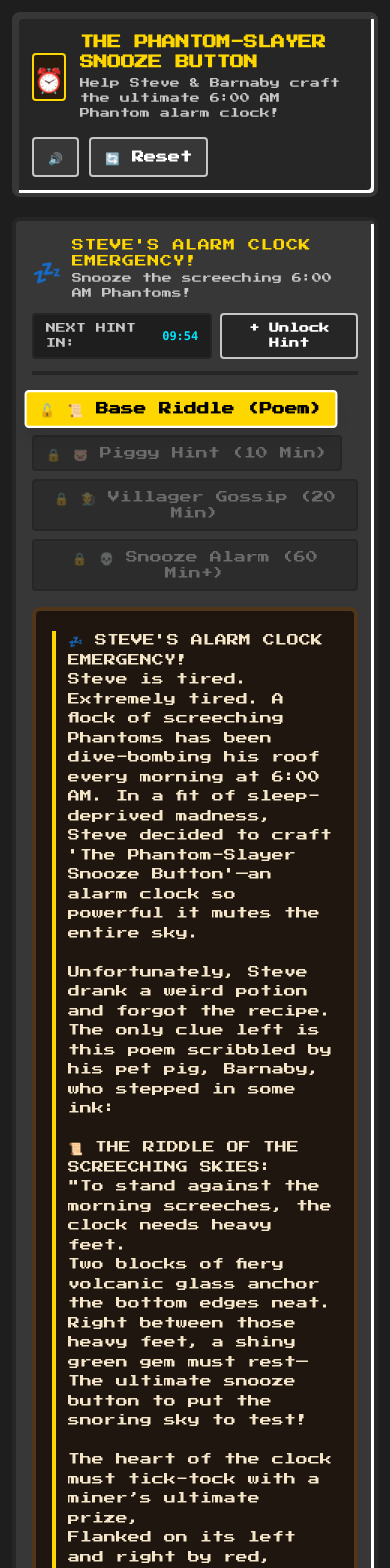
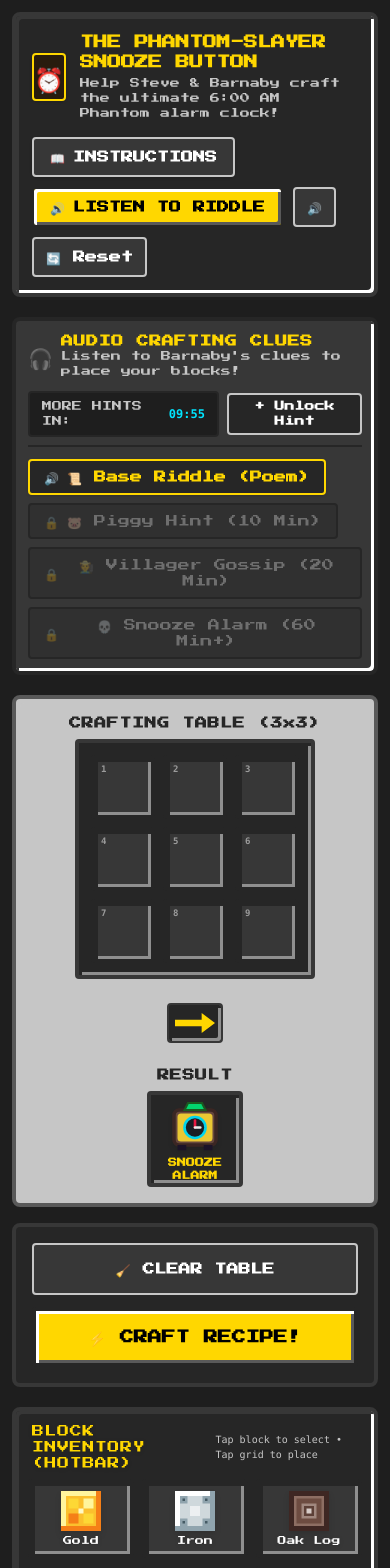
Before and after one commit to jlivanramirez7/MinecraftPuzzel, a React (Vite) app: page / in a window 390 px wide. Shown: the top 1568 px of the page. Built offline with nearby package versions, Linux system fonts and the light colour scheme.

Commit message:
feat: redesign UI with front-and-center crafting table and audio-first riddle/instructions controls

```diff
--- a/src/App.tsx
+++ b/src/App.tsx
@@ -2,7 +2,8 @@ import React, { useState, useEffect, useCallback } from 'react';
 import confetti from 'canvas-confetti';
 import { CraftingGrid } from './components/CraftingGrid';
 import { InventoryHotbar } from './components/InventoryHotbar';
-import { RiddleConsole } from './components/RiddleConsole';
+import { AudioRiddleBar } from './components/AudioRiddleBar';
+import { InstructionsModal } from './components/InstructionsModal';
 import { VillagerChatBubble } from './components/VillagerChatBubble';
 import { CelebrationModal } from './components/CelebrationModal';
 import { WINNING_RECIPE, HINT_TIERS, MOCK_QUOTES } from './data/riddle';
@@ -86,14 +87,15 @@ export const App: React.FC = () => {
   const [puzzleIsSolved, setPuzzleIsSolved] = useState<boolean>(getInitialSolvedState);
   const [isAudioMuted, setIsAudioMuted] = useState<boolean>(getInitialMutedState);
 
-  // Transient State
+  // Transient UI State
   const [selectedBlockId, setSelectedBlockId] = useState<BlockId | null>(null);
+  const [isInstructionsOpen, setIsInstructionsOpen] = useState<boolean>(false);
   const [elapsedSeconds, setElapsedSeconds] = useState<number>(() =>
     Math.floor((Date.now() - getInitialStartTime()) / 1000)
   );
   const [currentMockQuote, setCurrentMockQuote] = useState<string | null>(null);
 
-  // Sync state changes to localStorage (Section 5)
+  // Sync state changes to localStorage
   useEffect(() => {
     localStorage.setItem(STORAGE_KEYS.GRID_STATE, JSON.stringify(craftingGrid));
   }, [craftingGrid]);
@@ -117,13 +119,23 @@ export const App: React.FC = () => {
     }
   }, [isAudioMuted]);
 
-  // Read a hint or text aloud
-  const readRiddleAloud = useCallback(
+  // Speak a hint or riddle aloud via SpeechSynthesis
+  const speakTextAloud = useCallback(
     (text: string) => {
       soundEngine.speakText(text, isAudioMuted);
     },
     [isAudioMuted]
   );
+
+  // Play full audio riddle + any unlocked hints sequentially
+  const handleListenToRiddle = useCallback(() => {
+    const unlockedTexts = HINT_TIERS.filter((tier) =>
+      unlockedHints.includes(tier.id)
+    ).map((t) => `${t.title}. ${t.text}`);
+
+    const combinedSpeech = unlockedTexts.join(' ... Next audio clue: ');
+    soundEngine.speakText(combinedSpeech, isAudioMuted);
+  }, [unlockedHints, isAudioMuted]);
 
   // Helper to unlock a specific hint tier
   const unlockHintTier = useCallback(
@@ -135,16 +147,16 @@ export const App: React.FC = () => {
           soundEngine.playChime(isAudioMuted);
           const tier = HINT_TIERS.find((t) => t.id === tierId);
           if (tier) {
-            readRiddleAloud(`${tier.title} unlocked: ${tier.text}`);
+            speakTextAloud(`${tier.title} unlocked! ${tier.text}`);
           }
         }
         return next;
       });
     },
-    [isAudioMuted, readRiddleAloud]
+    [isAudioMuted, speakTextAloud]
   );
 
-  // Riddle Loop & Timer Monitor (Every 1 second update elapsed time & auto-unlock hints)
+  // Riddle Loop & Timer Monitor (Auto-unlock at 10m, 20m, 60m)
   useEffect(() => {
     const timer = setInterval(() => {
       const now = Date.now();
@@ -246,18 +258,26 @@ export const App: React.FC = () => {
 
   return (
     <div className="min-h-screen flex flex-col justify-between bg-mc-dark p-3 sm:p-6 pb-12">
+      {/* Celebration Overlay Modal (Secret Letter Q Reveal) */}
       <CelebrationModal
         isOpen={puzzleIsSolved}
         onReset={handleResetPuzzle}
       />
 
+      {/* Instructions Popup Modal */}
+      <InstructionsModal
+        isOpen={isInstructionsOpen}
+        onClose={() => setIsInstructionsOpen(false)}
+      />
+
+      {/* Villager Chat Mock Bubble */}
       <VillagerChatBubble
         mockQuote={currentMockQuote}
         onDismiss={() => setCurrentMockQuote(null)}
       />
 
-      <div className="max-w-6xl mx-auto w-full space-y-5">
-        {/* Header Bar */}
+      <div className="max-w-5xl mx-auto w-full space-y-5">
+        {/* Top Header & Main Audio/Help Controls */}
         <header className="bg-mc-stoneDark border-4 border-mc-stone p-4 sm:p-5 rounded-lg shadow-mc-inset flex flex-wrap items-center justify-between gap-4">
           <div className="flex items-center gap-3.5">
             <div className="w-12 h-12 sm:w-14 sm:h-14 bg-mc-dirtDark border-2 border-mc-gold rounded flex items-center justify-center text-2xl sm:text-3xl shadow">
@@ -273,10 +293,29 @@ export const App: React.FC = () => {
             </div>
           </div>
 
-          <div className="flex items-center gap-2.5">
+          {/* Primary Top Action Bar: HOW TO PLAY & LISTEN TO RIDDLE */}
+          <div className="flex flex-wrap items-center gap-2.5">
+            <button
+              onClick={() => setIsInstructionsOpen(true)}
+              className="bg-mc-stone border-2 border-mc-panel hover:border-mc-gold hover:bg-mc-panelDark text-white px-4 py-2.5 rounded text-xs font-minecraft transition-all font-bold flex items-center gap-2 shadow"
+              title="How to Play Instructions"
+            >
+              <span>📖</span>
+              <span>INSTRUCTIONS</span>
+            </button>
+
+            <button
+              onClick={handleListenToRiddle}
+              className="bg-mc-gold hover:bg-white text-black border-2 border-mc-stoneDark px-4 py-2.5 rounded text-xs font-minecraft transition-all font-bold flex items-center gap-2 shadow-mc-button hover:scale-105 active:scale-95"
+              title="Speak Riddle & Unlocked Hints Aloud"
+            >
+              <span>🔊</span>
+              <span>LISTEN TO RIDDLE</span>
+            </button>
+
             <button
               onClick={() => setIsAudioMuted(!isAudioMuted)}
-              className={`px-3.5 py-2.5 rounded text-xs border-2 flex items-center gap-1.5 font-minecraft transition-all font-bold ${
+              className={`px-3 py-2.5 rounded text-xs border-2 flex items-center gap-1.5 font-minecraft transition-all font-bold ${
                 isAudioMuted
                   ? 'bg-mc-redstone border-white text-white'
                   : 'bg-mc-stone border-mc-panel hover:border-mc-gold text-white'
@@ -291,7 +330,7 @@ export const App: React.FC = () => {
 
             <button
               onClick={handleResetPuzzle}
-              className="bg-mc-stone border-2 border-mc-panel hover:border-mc-redstone hover:bg-mc-redstone/20 text-white px-3.5 py-2.5 rounded text-xs font-minecraft transition-all font-bold"
+              className="bg-mc-stone border-2 border-mc-panel hover:border-mc-redstone hover:bg-mc-redstone/20 text-white px-3 py-2.5 rounded text-xs font-minecraft transition-all font-bold"
               title="Reset Puzzle Progress"
             >
               🔄 Reset
@@ -299,18 +338,18 @@ export const App: React.FC = () => {
           </div>
         </header>
 
-        {/* Section 2 & 3: Riddle & Hint Progression Engine */}
-        <RiddleConsole
+        {/* Audio Riddle & Countdown Status Bar */}
+        <AudioRiddleBar
           unlockedHints={unlockedHints}
           elapsedSeconds={elapsedSeconds}
+          onPlayAudio={(text) => speakTextAloud(text)}
           onUnlockNextHint={handleUnlockNextHint}
-          onSpeakRiddle={readRiddleAloud}
         />
 
-        {/* Main Crafting Workspace Grid + Inventory */}
-        <div className="grid grid-cols-1 lg:grid-cols-12 gap-5 items-start">
-          {/* Crafting Grid Area */}
-          <div className="lg:col-span-7 w-full">
+        {/* --- FRONT AND CENTER: THE 3x3 CRAFTING WORKSPACE --- */}
+        <div className="space-y-5">
+          {/* Big 3x3 Crafting Table Centerpiece */}
+          <div className="w-full">
             <CraftingGrid
               gridState={craftingGrid}
               selectedBlockId={selectedBlockId}
@@ -318,52 +357,39 @@ export const App: React.FC = () => {
               onSlotDrop={handleSlotDrop}
             />
 
-            {/* Action Buttons (Tablet Big Touch Targets) */}
-            <div className="mt-4 flex flex-col sm:flex-row items-center justify-between gap-3 bg-mc-stoneDark p-3.5 rounded border-4 border-mc-stone">
+            {/* Core Action Buttons Directly Below Table */}
+            <div className="mt-4 flex flex-col sm:flex-row items-center justify-between gap-3 bg-mc-stoneDark p-4 rounded-lg border-4 border-mc-stone">
               <button
                 onClick={handleClearTable}
-                className="w-full sm:w-auto bg-mc-stone hover:bg-mc-panelDark text-white border-2 border-mc-panel px-5 py-3.5 rounded text-xs font-minecraft transition-all font-bold"
+                className="w-full sm:w-auto bg-mc-stone hover:bg-mc-panelDark text-white border-2 border-mc-panel px-6 py-4 rounded text-xs font-minecraft transition-all font-bold"
               >
                 🧹 CLEAR TABLE
               </button>
 
               <button
                 onClick={handleSubmitRecipe}
-                className="w-full sm:w-auto bg-mc-gold hover:bg-white text-black font-bold border-4 border-mc-stoneDark px-8 py-4 rounded text-sm font-minecraft shadow-mc-button hover:scale-105 active:scale-95 transition-all"
+                className="w-full sm:w-auto bg-mc-gold hover:bg-white text-black font-bold border-4 border-mc-stoneDark px-10 py-4 rounded text-sm font-minecraft shadow-mc-button hover:scale-105 active:scale-95 transition-all"
               >
                 ⚡ CRAFT RECIPE!
               </button>
             </div>
           </div>
 
-          {/* Block Inventory Hotbar */}
-          <div className="lg:col-span-5 w-full">
+          {/* Block Inventory Hotbar Directly Below */}
+          <div className="w-full">
             <InventoryHotbar
               selectedBlockId={selectedBlockId}
               onSelectBlock={(blockId) =>
                 setSelectedBlockId((prev) => (prev === blockId ? null : blockId))
               }
             />
-
-            {/* Kid & Tablet Friendly Interaction Tips */}
-            <div className="mt-3.5 bg-mc-stone/70 border-2 border-mc-stoneDark p-3.5 rounded text-xs text-mc-panel space-y-2">
-              <div className="text-mc-gold uppercase font-bold text-xs font-minecraft">
-                💡 Tablet Touch Tips (For 10-Year-Old Fingers):
-              </div>
-              <div className="font-minecraft text-[11px] leading-relaxed">
-                • Tap any block below to select it (yellow outline).<br />
-                • Tap any slot on the 3x3 table to place it.<br />
-                • Tap a slot without a selected item to clear that block.<br />
-                • Press &apos;Craft Recipe!&apos; when your grid matches Barnaby&apos;s story!
-              </div>
-            </div>
           </div>
         </div>
       </div>
 
       {/* Footer Info */}
-      <footer className="max-w-6xl mx-auto w-full mt-6 text-center text-[10px] text-mc-panel/60 font-mono">
-        The Phantom-Slayer Snooze Button • Happy Birthday! • Containerized &amp; Ready for Google Cloud Run
+      <footer className="max-w-5xl mx-auto w-full mt-8 text-center text-[10px] text-mc-panel/60 font-mono">
+        The Phantom-Slayer Snooze Button • Birthday Treasure Puzzle 1 of 4 (Letter Q) • Containerized for Google Cloud Run
       </footer>
     </div>
   );
--- /dev/null
+++ b/src/components/AudioRiddleBar.tsx
@@ -0,0 +1,99 @@
+import React from 'react';
+import { HINT_TIERS } from '../data/riddle';
+import { HintTierId } from '../types/game';
+
+interface AudioRiddleBarProps {
+  unlockedHints: HintTierId[];
+  elapsedSeconds: number;
+  onPlayAudio: (text: string, title: string) => void;
+  onUnlockNextHint: () => void;
+}
+
+export const AudioRiddleBar: React.FC<AudioRiddleBarProps> = ({
+  unlockedHints,
+  elapsedSeconds,
+  onPlayAudio,
+  onUnlockNextHint,
+}) => {
+  const nextLockedTier = HINT_TIERS.find((tier) => !unlockedHints.includes(tier.id));
+  const nextUnlockSeconds = nextLockedTier ? nextLockedTier.unlockMinutes * 60 : null;
+  const remainingSeconds =
+    nextUnlockSeconds !== null ? Math.max(0, nextUnlockSeconds - elapsedSeconds) : 0;
+
+  const formatCountdown = (secs: number) => {
+    const m = Math.floor(secs / 60);
+    const s = secs % 60;
+    return `${m.toString().padStart(2, '0')}:${s.toString().padStart(2, '0')}`;
+  };
+
+  return (
+    <div className="bg-mc-stone border-4 border-mc-stoneDark p-3 sm:p-4 rounded-lg shadow-mc-inset text-white w-full">
+      {/* Audio Clues Title & Timer Bar */}
+      <div className="flex flex-wrap items-center justify-between gap-3 pb-2 border-b-2 border-mc-stoneDark">
+        <div className="flex items-center gap-2">
+          <span className="text-xl sm:text-2xl">🎧</span>
+          <div>
+            <h3 className="text-xs sm:text-sm text-mc-gold uppercase tracking-wider font-minecraft font-bold">
+              AUDIO CRAFTING CLUES
+            </h3>
+            <p className="text-[10px] text-mc-panel font-minecraft">
+              Listen to Barnaby&apos;s clues to place your blocks!
+            </p>
+          </div>
+        </div>
+
+        {/* Live Countdown to Next Hint */}
+        <div className="flex items-center gap-2">
+          {nextLockedTier ? (
+            <div className="bg-mc-dark px-3 py-1.5 rounded border-2 border-mc-stoneDark flex items-center gap-2">
+              <span className="text-[10px] text-mc-panel font-minecraft">MORE HINTS IN:</span>
+              <span className="text-xs sm:text-sm font-mono text-mc-diamond font-bold">
+                {formatCountdown(remainingSeconds)}
+              </span>
+            </div>
+          ) : (
+            <div className="bg-mc-dark px-3 py-1.5 rounded border-2 border-mc-emerald text-mc-emerald text-[10px] sm:text-xs font-minecraft font-bold">
+              ALL AUDIO HINTS UNLOCKED
+            </div>
+          )}
+
+          {nextLockedTier && (
+            <button
+              onClick={onUnlockNextHint}
+              className="bg-mc-stoneDark hover:bg-mc-gold hover:text-black border-2 border-mc-panel text-white text-[10px] px-2 py-1 rounded transition-colors font-bold font-minecraft"
+              title="Unlock Next Audio Hint Instantly (For Party Organizers & Testers)"
+            >
+              + Unlock Hint
+            </button>
+          )}
+        </div>
+      </div>
+
+      {/* Audio Play Buttons for Unlocked Clues */}
+      <div className="mt-3 flex flex-wrap items-center gap-2">
+        {HINT_TIERS.map((tier) => {
+          const isUnlocked = unlockedHints.includes(tier.id);
+
+          return (
+            <button
+              key={tier.id}
+              onClick={() => isUnlocked && onPlayAudio(tier.text, tier.title)}
+              disabled={!isUnlocked}
+              className={`
+                flex items-center gap-2 px-3.5 py-2 rounded text-xs sm:text-sm font-minecraft border-2 transition-all duration-150
+                ${
+                  !isUnlocked
+                    ? 'bg-mc-stoneDark/40 border-mc-stoneDark text-white/30 cursor-not-allowed'
+                    : 'bg-mc-stoneDark border-mc-gold text-mc-gold hover:bg-mc-gold hover:text-black shadow font-bold hover:scale-105 active:scale-95'
+                }
+              `}
+            >
+              <span>{isUnlocked ? '🔊' : '🔒'}</span>
+              <span>{tier.title}</span>
+            </button>
+          );
+        })}
+      </div>
+    </div>
+  );
+};
--- /dev/null
+++ b/src/components/InstructionsModal.tsx
@@ -0,0 +1,80 @@
+import React from 'react';
+
+interface InstructionsModalProps {
+  isOpen: boolean;
+  onClose: () => void;
+}
+
+export const InstructionsModal: React.FC<InstructionsModalProps> = ({
+  isOpen,
+  onClose,
+}) => {
+  if (!isOpen) return null;
+
+  return (
+    <div className="fixed inset-0 z-50 flex items-center justify-center bg-black/80 backdrop-blur-sm p-4 animate-fade-in">
+      <div className="bg-mc-stoneDark border-8 border-mc-gold rounded-xl p-6 md:p-8 max-w-lg w-full text-left shadow-2xl relative text-white font-minecraft">
+        {/* Title Bar */}
+        <div className="flex items-center justify-between pb-3 mb-4 border-b-4 border-mc-stone">
+          <div className="flex items-center gap-2">
+            <span className="text-2xl">📖</span>
+            <h2 className="text-sm sm:text-base text-mc-gold uppercase tracking-wider font-bold">
+              HOW TO PLAY (INSTRUCTIONS)
+            </h2>
+          </div>
+          <button
+            onClick={onClose}
+            className="text-mc-panel hover:text-white text-lg p-1 font-bold"
+            title="Close Instructions"
+          >
+            ✕
+          </button>
+        </div>
+
+        {/* Step-by-Step Instructions */}
+        <div className="space-y-4 text-xs sm:text-sm leading-relaxed text-mc-panel">
+          <div className="bg-mc-dark p-3 rounded border-2 border-mc-stone">
+            <span className="text-mc-gold font-bold">1. 🔊 LISTEN TO THE RIDDLE</span>
+            <p className="mt-1 text-[11px] sm:text-xs">
+              Press the <span className="text-white font-bold">LISTEN TO RIDDLE</span> button at the top!
+              Piggy Barnaby&apos;s audio riddle tells you which 5 Minecraft blocks go into the 3x3 Crafting Table.
+            </p>
+          </div>
+
+          <div className="bg-mc-dark p-3 rounded border-2 border-mc-stone">
+            <span className="text-mc-gold font-bold">2. 🕹️ TAP TO PLACE BLOCKS</span>
+            <p className="mt-1 text-[11px] sm:text-xs">
+              • <span className="text-white font-bold">SELECT</span>: Tap any block in your bottom Inventory Hotbar (highlights yellow).<br />
+              • <span className="text-white font-bold">PLACE</span>: Tap any empty slot on the 3x3 Crafting Table to put it there.<br />
+              • <span className="text-white font-bold">REMOVE</span>: Tap a slot on the table without selecting an item to remove it.
+            </p>
+          </div>
+
+          <div className="bg-mc-dark p-3 rounded border-2 border-mc-stone">
+            <span className="text-mc-gold font-bold">3. ⏱️ MORE HINTS EVERY 10 MINUTES</span>
+            <p className="mt-1 text-[11px] sm:text-xs">
+              If you get stuck, don&apos;t worry! Every 10 minutes, a new audio hint unlocks that makes the recipe even clearer!
+            </p>
+          </div>
+
+          <div className="bg-mc-dark p-3 rounded border-2 border-mc-stone">
+            <span className="text-mc-gold font-bold">4. ⚡ CRAFT &amp; UNLOCK YOUR CLUE</span>
+            <p className="mt-1 text-[11px] sm:text-xs">
+              When your 3x3 table looks right, tap <span className="text-mc-gold font-bold">CRAFT RECIPE!</span> to test your alarm clock and reveal your secret birthday letter!
+            </p>
+          </div>
+        </div>
+
+        {/* Got It Button */}
+        <div className="mt-6 text-center">
+          <button
+            onClick={onClose}
+            className="bg-mc-gold hover:bg-white text-black font-bold px-8 py-3 rounded border-4 border-mc-stoneDark shadow-mc-button hover:scale-105 active:scale-95 transition-all text-xs sm:text-sm"
+          >
+            👍 GOT IT, LET&apos;S CRAFT!
+          </button>
+        </div>
+      </div>
+    </div>
+  );
+};
```
